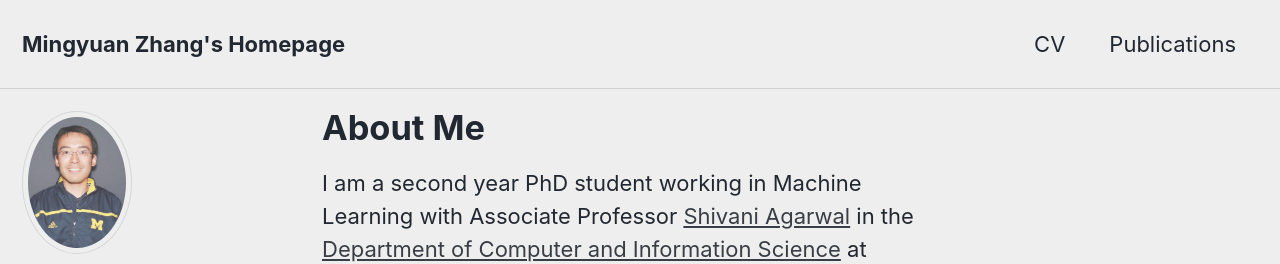
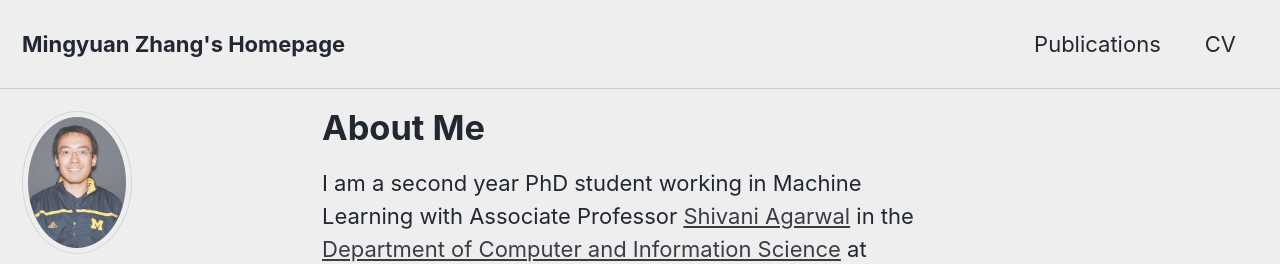
Before and after one commit to moshimowang/moshimowang.github.io, a Jekyll site: the page built from _pages/about.md, in a window 1280 px wide and 900 px high. Shown: the top 264 px of the window. Built offline with Jekyll 4.4.1, drawn with Linux system fonts in a browser that asks for light colours; cached includes are drawn as plain includes; nearby versions of some CDN libraries; some of the changed lines change nothing that is shown.

Commit message:
updated on 11/14/2019

```diff
--- a/_data/navigation.yml
+++ b/_data/navigation.yml
@@ -1,6 +1,6 @@
 # main links links
 main:
+  - title: "Publications"
+    url: /publications/
   - title: "CV"
     url: /cv/
-  - title: "Publications"
-    url: /publications/
```
